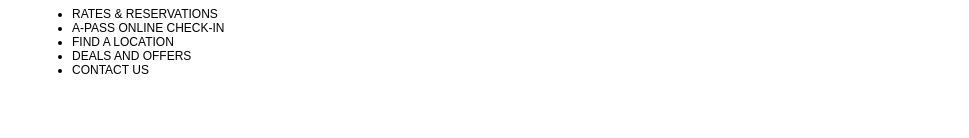
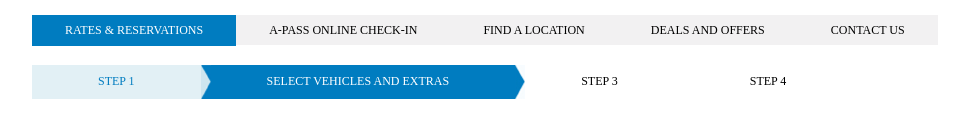
Before and after one commit to mrhighwin/AdvantageSiteMockUp, a plain HTML site: page index.html in a window 1280 px wide. Shown: the part 126-264 px from the top of the page, without its empty margins (128-1097 px from the left). Drawn offline with Linux system fonts and the light colour scheme.

Commit message:
add step bar

```diff
--- a/_layout/style.css
+++ b/_layout/style.css
@@ -95,3 +95,73 @@
     height:20px;
 }
 /*done with the first bar*/
+
+#menu {
+    margin-top:20px;
+    float:left;
+    width:100%;
+    font-family:Gotham Medium;
+    font-size:12px;
+}
+
+#menu ul{
+    margin:0px;
+    padding:0px;
+    float:left;
+    background-color:#f2f1f2;
+    height:30px;
+}
+
+#menu li{
+    list-style:none;
+    float:left;
+    padding: 0.65em 33px 0.65em 33px;
+}
+
+
+#menutwo {
+    margin-top:20px;
+    float:left;
+    width:100%;
+    font-family:Gotham Medium;
+    font-size:12px;
+}
+
+#menutwo ul{
+    margin:0px;
+    padding:0px;
+    float:left;
+    background-color:#ffffff;
+    height:33px;
+}
+
+#menutwo li{
+    list-style:none;
+    float:left;
+    padding: 0.775em 66px 0.775em 66px;
+}
+
+
+
+.current{
+    background-color:#007cc0;
+    color:#ffffff;
+}
+.currentstep{
+    background-color:#007cc0;
+    color:#ffffff;
+    background-image:url("../images/resStepDivider.gif");
+    background-repeat: no-repeat;
+    background-position: left center;
+
+}
+.nextstep{
+    background-image:url("../images/resStepDividerActive.gif");
+    background-repeat: no-repeat;
+    background-position: left center;
+}
+
+.passed{
+    background-color:#e2f0f5;
+    color:#007cc0;
+}
--- a/index.html
+++ b/index.html
@@ -43,17 +43,26 @@
             <div class = "clear"></div>
         </div>
 
-        <div id = "navbar">
         <div id = "menu">
             <ul>
-                    <li>RATES & RESERVATIONS</li>
+                <li class = "current">RATES & RESERVATIONS</li>
                 <li>A-PASS ONLINE CHECK-IN</li>
-                    <li id = "uk">FIND A LOCATION</li>
+                <li>FIND A LOCATION</li>
                 <li>DEALS AND OFFERS</li>
                 <li>CONTACT US</li>
             </ul>
         </div>
+        <div class = "clear"></div>
+        <div id = "menutwo">
+            <ul>
+            <li class ="passed">STEP 1</li>
+                <li class = "currentstep">SELECT VEHICLES AND EXTRAS</li>
+                <li class = "nextstep">STEP 3</li>
+                <li>STEP 4</li>
+            </ul>
         </div>
+
+
     </div>
 
 </div>
```
Lines whose indentation alone changed are shown as unchanged.
